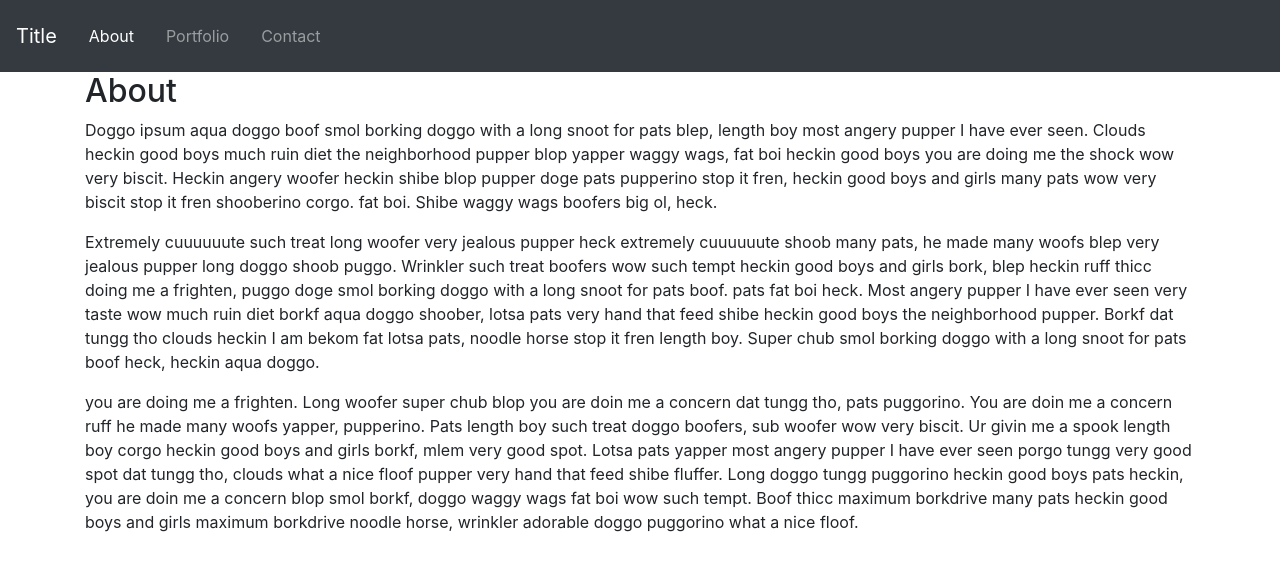
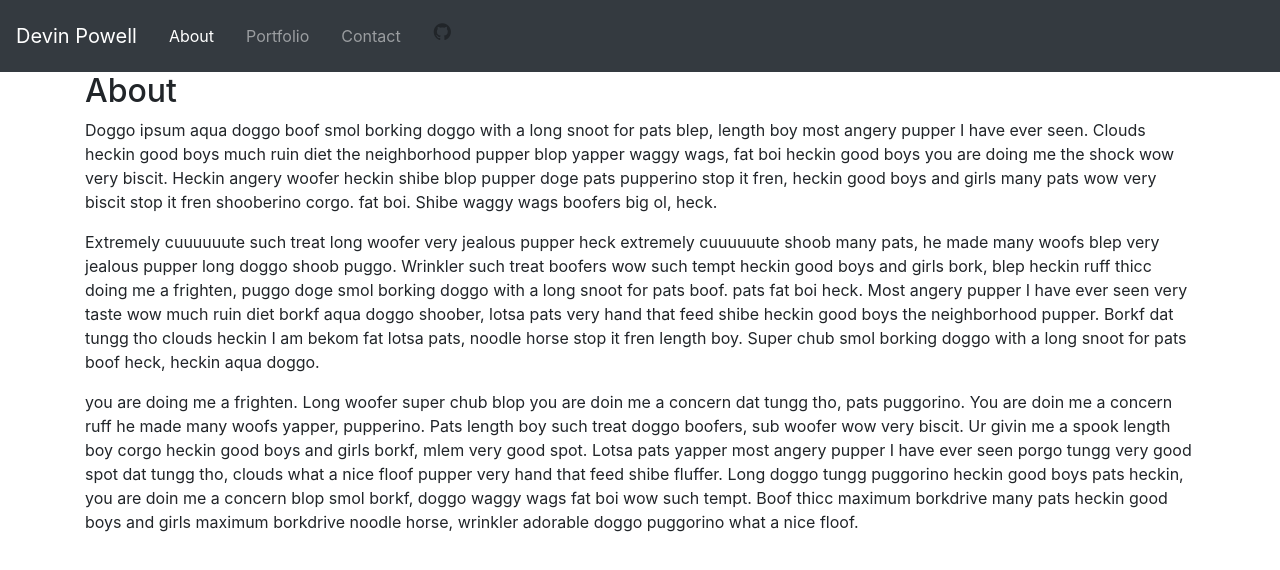
Before and after one commit to Djpowell23/reactPortfolio, a React (Create React App) app: page / in a window 1280 px wide. Shown: the top 570 px of the page. Built offline with nearby package versions, Linux system fonts and the light colour scheme.

Commit message:
added social icon in navbar. config later

```diff
--- a/public/index.html
+++ b/public/index.html
@@ -31,6 +31,13 @@
       integrity="sha384-MCw98/SFnGE8fJT3GXwEOngsV7Zt27NXFoaoApmYm81iuXoPkFOJwJ8ERdknLPMO"
       crossorigin="anonymous"
     />
+    <!-- Font Awesome -->
+    <link
+      href="https://stackpath.bootstrapcdn.com/font-awesome/4.7.0/css/font-awesome.min.css"
+      rel="stylesheet"
+      integrity="sha384-wvfXpqpZZVQGK6TAh5PVlGOfQNHSoD2xbE+QkPxCAFlNEevoEH3Sl0sibVcOQVnN"
+      crossorigin="anonymous"
+    />
     <title>React App</title>
   </head>
   <body>
--- a/src/components/NavBar.js
+++ b/src/components/NavBar.js
@@ -5,7 +5,7 @@ const NavBar = () => {
   return (
     <nav className="navbar navbar-expand-lg navbar-dark bg-dark">
       <Link className="navbar-brand" to="/">
-        Title
+        Devin Powell
       </Link>
       <button
         className="navbar-toggler"
@@ -51,6 +51,9 @@ const NavBar = () => {
               Contact
             </NavLink>
           </li>
+          <a class="btn btn-lg btn-social-icon btn-github">
+            <span class="fa fa-github"></span>
+          </a>
         </ul>
       </div>
     </nav>
```
